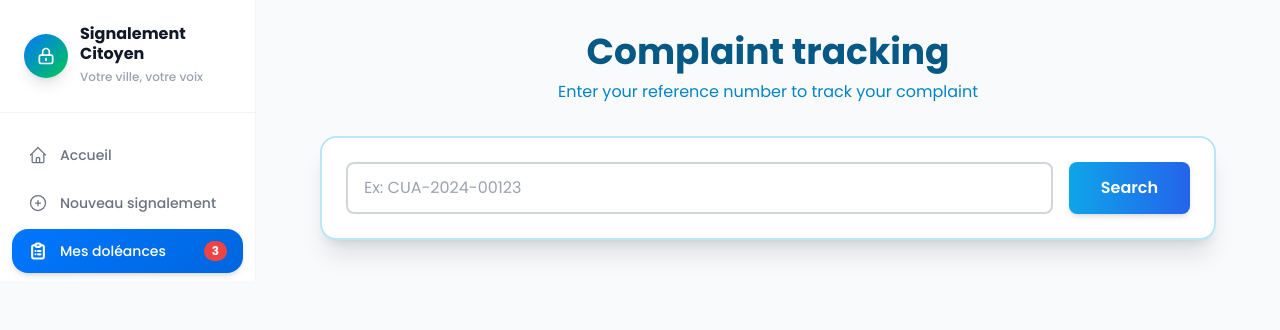
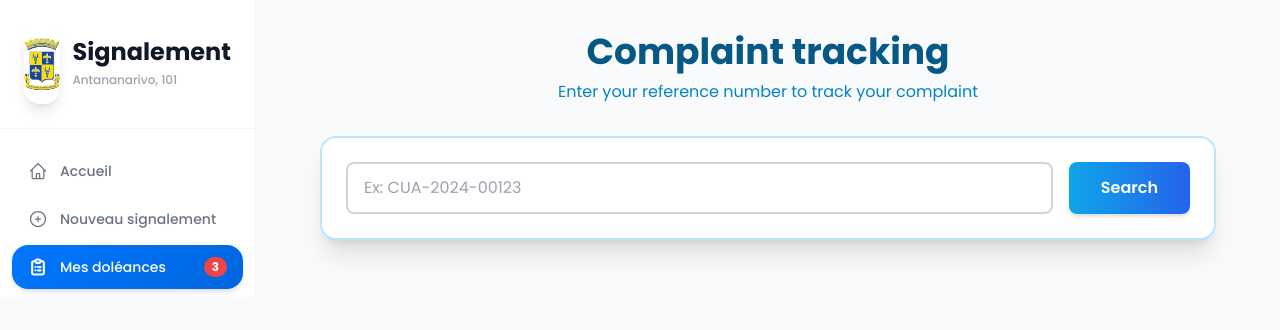
Before and after one commit to randriamiharyDani/frontend-doleance, a React (Vite) app: page /suivi-doleance in a window 1280 px wide. Shown: the top 330 px of the page. Built offline with nearby package versions, Linux system fonts and the light colour scheme.

Commit message:
changer logo

```diff
--- a/src/backoffice/BackofficeLayout.jsx
+++ b/src/backoffice/BackofficeLayout.jsx
@@ -117,21 +117,22 @@ function BackofficeLayout() {
        {/* Logo */}
 <div className="sticky top-0 z-10 flex items-center gap-3 p-4 border-b border-white/10 bg-opacity-95 backdrop-blur-sm">
   {/* Logo */}
-  <div className="flex-shrink-0">
+  <div className="flex-shrink-0 ">
     <img
-      src="/logo-cua.png"  // Remplace par le chemin de ton logo
+      src="/images/logo_CUA.svg"
       alt="Logo CUA"
-      className="h-10 w-10 object-contain rounded-lg"
+      className="h-20 w-20 object-contain rounded-2xl"
     />
   </div>
 
   {/* Texte */}
   <div className="flex-1 min-w-0">
-    <h1 className="text-white font-bold text-3xl sm:text-lg tracking-tight leading-tight">
+    <h1 className="text-white font-bold text-4xl sm:text-lg tracking-tight leading-tight">
       CUA
     </h1>
-    <p className="text-white/60 text-xl sm:text-sm font-medium truncate">
-      Commune Urbaine d'Antananarivo
+      <p className="text-white/60 text-xl sm:text-sm font-medium">
+      <span className="block">Commune Urbaine</span>
+      <span className="block">d'Antananarivo</span>
     </p>
   </div>
 
@@ -145,24 +146,7 @@ function BackofficeLayout() {
   </button>
 </div>
 
-        {/* Infos utilisateur */}
-        <div className="sticky top-[73px] z-10 p-4 border-b border-white/10 bg-opacity-95 backdrop-blur-sm">
-          <div className="flex items-center">
-            <div className="w-8 h-8 rounded-full flex items-center justify-center flex-shrink-0 shadow-md bg-white/10">
-              <span className="text-white text-sm font-medium">
-                {user?.prenom?.charAt(0) || 'U'}{user?.nom?.charAt(0) || '?'}
-              </span>
-            </div>
-            <div className="ml-3 flex-1 min-w-0">
-              <p className="text-sm text-white font-medium truncate">
-                {user?.prenom || 'Utilisateur'} {user?.nom || ''}
-              </p>
-              <p className="text-xs text-white/50 capitalize truncate">
-                {user?.role?.replace(/_/g, ' ') || 'Chargement...'}
-              </p>
-            </div>
-          </div>
-        </div>
+
 
         {/* Navigation */}
         <nav className="p-3 pb-20">
@@ -259,11 +243,26 @@ function BackofficeLayout() {
         </nav>
 
         {/* Footer */}
-        <div className="absolute bottom-0 left-0 right-0 p-4 text-center border-t border-white/10 bg-opacity-95 backdrop-blur-sm">
-          <p className="text-xs text-white/40">Version 2.0.0 | CUA</p>
-          <p className="text-xs text-white/30 mt-1 hidden sm:block">
-            Plateforme optimisée
-          </p>
+             {/* Infos utilisateur */}
+     <div className="absolute bottom-0 left-0 right-0 z-10 p-4 border-t border-white/10 bg-opacity-95 backdrop-blur-sm">
+          <div className="flex items-center">
+            <div className="w-8 h-8 rounded-full flex items-center justify-center flex-shrink-0 shadow-md bg-white/10">
+              <span className="text-white text-sm font-medium">
+                {user?.prenom?.charAt(0) || 'U'}
+                {user?.nom?.charAt(0) || '?'}
+              </span>
+            </div>
+
+            <div className="ml-3 flex-1 min-w-0">
+              <p className="text-sm text-white font-medium truncate">
+                {user?.prenom || 'Utilisateur'} {user?.nom || ''}
+              </p>
+
+              <p className="text-xs text-white/50 capitalize truncate">
+                {user?.role?.replace(/_/g, ' ') || 'Chargement...'}
+              </p>
+            </div>
+          </div>
         </div>
       </aside>
 
--- a/src/components/public/PublicLayout.jsx
+++ b/src/components/public/PublicLayout.jsx
@@ -75,17 +75,19 @@ function PublicLayout({ children }) {
         <div className={`hidden md:flex items-center gap-3 px-6 py-6 border-b transition-colors duration-200 ${
           darkMode ? 'border-gray-700' : 'border-gray-100'
         }`}>
-          <div className="w-11 h-11 rounded-2xl flex items-center justify-center text-white font-bold text-lg shadow-lg"
-            style={{ background: 'linear-gradient(135deg, #0077FF, #00C853)' }}>
-            <svg className="w-5 h-5" fill="none" viewBox="0 0 24 24" stroke="currentColor"><path strokeLinecap="round" strokeLinejoin="round" strokeWidth={2} d="M12 15v2m-6 4h12a2 2 0 002-2v-6a2 2 0 00-2-2H6a2 2 0 00-2 2v6a2 2 0 002 2zm10-10V7a4 4 0 00-8 0v4h8z" /></svg>
+          <div className=" rounded-xl flex items-center justify-center text-white font-bold text-lg shadow-lg">
+            <img
+             src="/images/logo_CUA.svg"
+             alt="Logo CUA"
+             className="h-20 w-20 object-contain rounded-2xl" />
           </div>
           <div>
-            <h2 className={`text-base font-bold leading-tight transition-colors duration-200 ${
+            <h1 className={`text-2xl font-bold leading-tight transition-colors duration-200 ${
               darkMode ? 'text-white' : 'text-gray-900'
-            }`}>Signalement<br/>Citoyen</h2>
+            }`}>Signalement</h1>
             <span className={`text-xs font-medium transition-colors duration-200 ${
               darkMode ? 'text-gray-400' : 'text-gray-400'
-            }`}>Votre ville, votre voix</span>
+            }`}>Antananarivo, 101</span>
           </div>
         </div>
 
```
Also changed, not shown: public/images/logo_CUA.svg (added).
